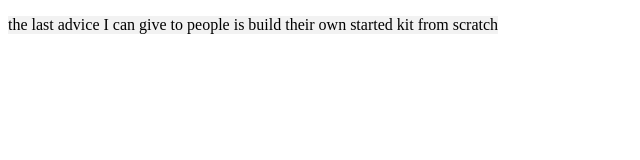
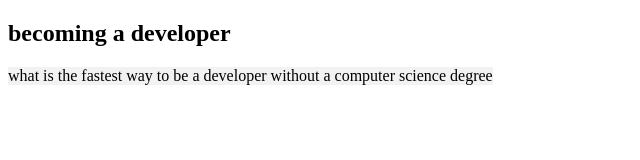
Before and after one commit to Gabriel-Andy/Git-course, a plain HTML site: page index.html in a window 1280 px wide. Shown: the whole page, without its empty margins (0-640 px from the left). Drawn offline with Linux system fonts and the light colour scheme.

Commit message:
I am developer

```diff
--- a/index.html
+++ b/index.html
@@ -7,9 +7,10 @@
     <title>Document</title>
   </head>
   <body>
+    <h2>becoming a developer</h2>
     <p>
-      the last advice I can give to people is build their own started kit from
-      scratch
+      what is the fastest way to be a developer without a computer science
+      degree
     </p>
   </body>
 </html>
```
